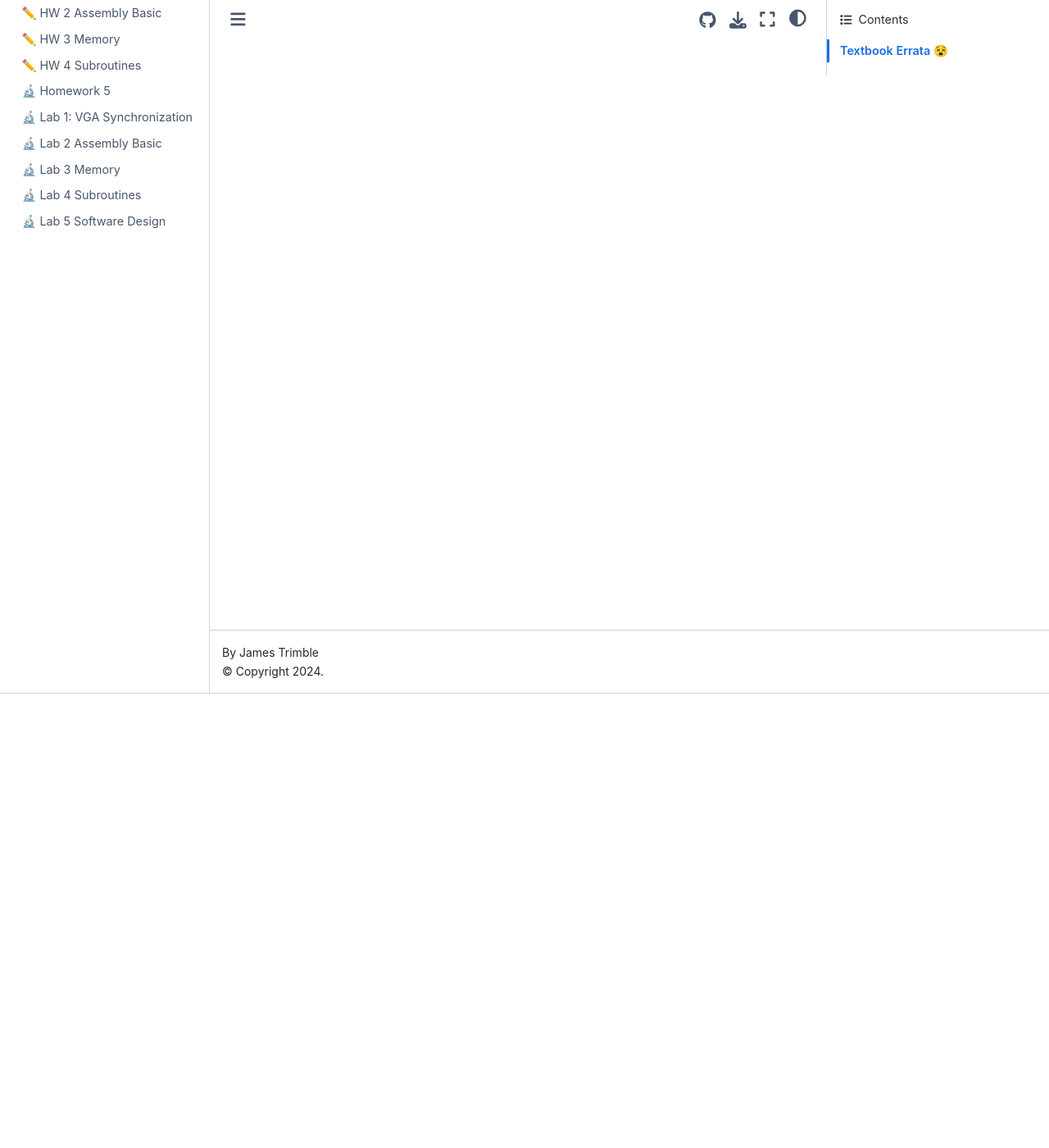
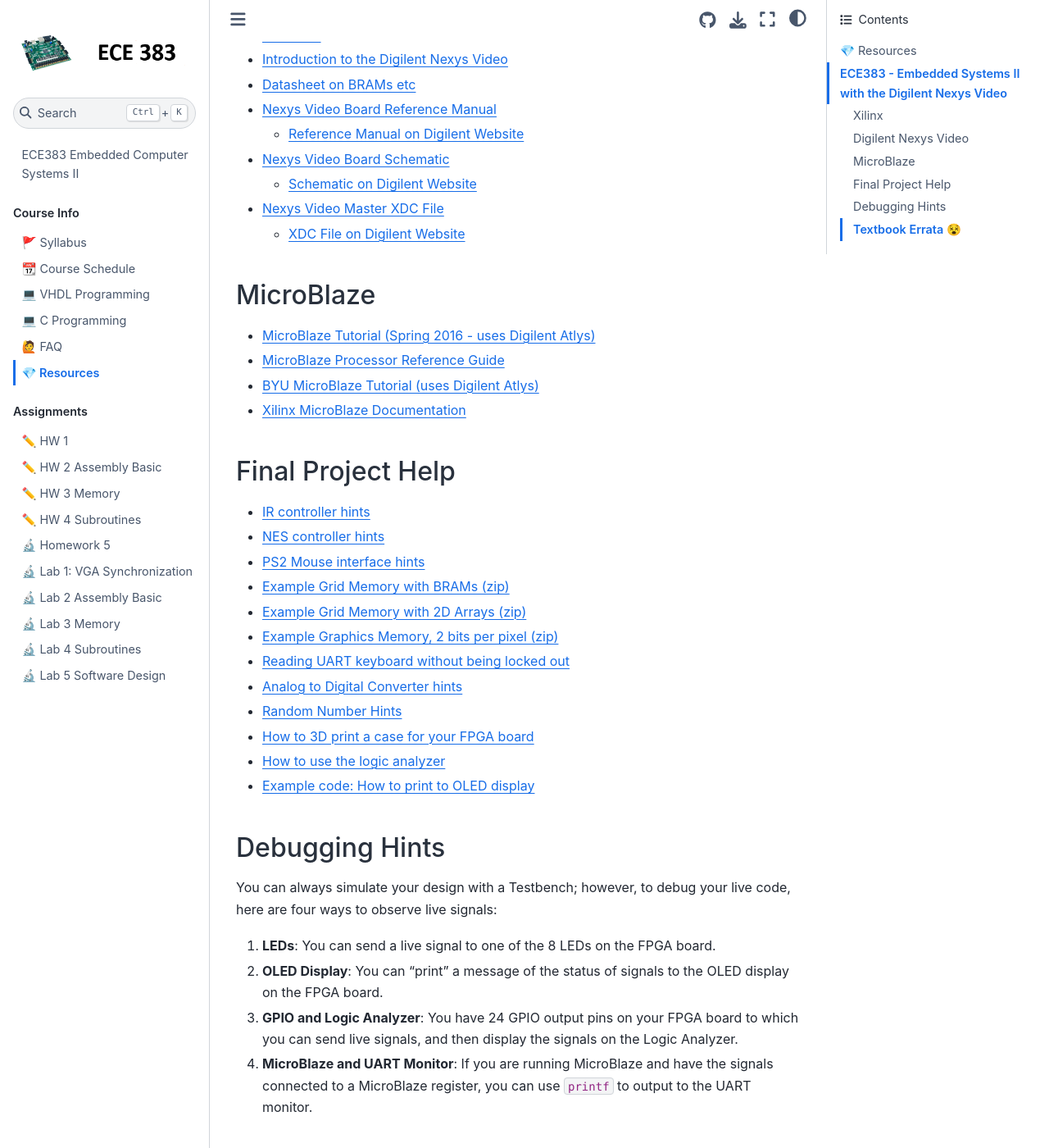
Before and after one commit to USAFA-ECE/ece383, a Jupyter Book: the page built from book/resources.md, in a window 1280 px wide and 1400 px high, scrolled down 554 px. Shown: the whole window at 82% size. Built offline with Jupyter Book 1.0.4 settings and Sphinx 7.4.7 and the Sphinx Book theme 1.1.4, drawn with Linux system fonts in a browser that asks for light colours; pages that are not in the unit, such as notebooks, are missing from menus; some of the changed text lies outside the part shown.

Commit message:
Update resources.md

```diff
--- a/book/resources.md
+++ b/book/resources.md
@@ -1,3 +1,57 @@
 # 💎 Resources
 
+# ECE383 - Embedded Systems II with the Digilent Nexys Video
+
+- [Datasheets](https://georgeyork.github.io/ECE383_web/datasheets.html)
+- [Labs](https://georgeyork.github.io/ECE383_web/lab/labs.html)
+- [Admin](https://georgeyork.github.io/ECE383_web/admin.html)
+
+## Xilinx
+
+- [Xilinx Development Tools Download](https://www.xilinx.com/support/download.html)
+- [Artix-7 XC7A200T-1SBG484C Digikey Page](https://www.digikey.com/en/products/detail/xilinx-inc/XC7A200T-1SBG484C/520-1463-ND)
+
+## Digilent Nexys Video
+
+- [Overview](https://store.digilentinc.com/nexys-video-artix-7-fpga-trainer-board-for-multimedia-applications/)
+- [Introduction to the Digilent Nexys Video](https://reference.digilentinc.com/reference/programmable-logic/nexys-video/start)
+- [Datasheet on BRAMs etc](https://georgeyork.github.io/ECE383_web/datasheets/atlys_sch.pdf)
+- [Nexys Video Board Reference Manual](https://reference.digilentinc.com/reference/programmable-logic/nexys-video/reference-manual)
+  - [Reference Manual on Digilent Website](https://reference.digilentinc.com/reference/programmable-logic/nexys-video/reference-manual)
+- [Nexys Video Board Schematic](https://reference.digilentinc.com/_media/programmable-logic/nexys-video/nexys_video_sch.pdf)
+  - [Schematic on Digilent Website](https://reference.digilentinc.com/reference/programmable-logic/nexys-video/reference-manual)
+- [Nexys Video Master XDC File](https://github.com/Digilent/digilent-xdc/blob/master/Nexys-Video-Master.xdc)
+  - [XDC File on Digilent Website](https://reference.digilentinc.com/reference/programmable-logic/nexys-video/reference-manual)
+
+## MicroBlaze
+
+- [MicroBlaze Tutorial (Spring 2016 - uses Digilent Atlys)](https://georgeyork.github.io/ECE383_web/datasheets/MicroBlaze_Tutorial.docx)
+- [MicroBlaze Processor Reference Guide](https://www.xilinx.com/support/documentation/sw_manuals/xilinx2019_1/ug984-vivado-microblaze-ref.pdf)
+- [BYU MicroBlaze Tutorial (uses Digilent Atlys)](https://ee427plblabs.groups.et.byu.net/mb_tutorial/mb_tutorial.html)
+- [Xilinx MicroBlaze Documentation](https://www.xilinx.com/products/design-tools/microblaze.html)
+
+## Final Project Help
+
+- [IR controller hints](https://georgeyork.github.io/ECE383_web/datasheets/IR_Controller_Hints.pdf)
+- [NES controller hints](https://georgeyork.github.io/ECE383_web/datasheets/NES_Controller_Hints.pdf)
+- [PS2 Mouse interface hints](https://georgeyork.github.io/ECE383_web/datasheets/PS2_Mouse_Interface_Hints.pdf)
+- [Example Grid Memory with BRAMs (zip)](https://georgeyork.github.io/ECE383_web/datasheets/Example_Grid_Memory_with_BRAMs.zip)
+- [Example Grid Memory with 2D Arrays (zip)](https://georgeyork.github.io/ECE383_web/datasheets/Example_Grid_Memory_with_2D_Arrays.zip)
+- [Example Graphics Memory, 2 bits per pixel (zip)](https://georgeyork.github.io/ECE383_web/datasheets/Example_Graphics_Memory_2bpp.zip)
+- [Reading UART keyboard without being locked out](https://georgeyork.github.io/ECE383_web/datasheets/Reading_UART_Keyboard.pdf)
+- [Analog to Digital Converter hints](https://georgeyork.github.io/ECE383_web/datasheets/ADC_Hints.pdf)
+- [Random Number Hints](https://georgeyork.github.io/ECE383_web/datasheets/Random_Number_Hints.pdf)
+- [How to 3D print a case for your FPGA board](https://georgeyork.github.io/ECE383_web/datasheets/3D_Print_FPGA_Case.pdf)
+- [How to use the logic analyzer](https://georgeyork.github.io/ECE383_web/datasheets/Using_Logic_Analyzer.pdf)
+- [Example code: How to print to OLED display](https://georgeyork.github.io/ECE383_web/datasheets/Printing_to_OLED.pdf)
+
+## Debugging Hints
+
+You can always simulate your design with a Testbench; however, to debug your live code, here are four ways to observe live signals:
+
+1. **LEDs**: You can send a live signal to one of the 8 LEDs on the FPGA board.
+2. **OLED Display**: You can "print" a message of the status of signals to the OLED display on the FPGA board.
+3. **GPIO and Logic Analyzer**: You have 24 GPIO output pins on your FPGA board to which you can send live signals, and then display the signals on the Logic Analyzer.
+4. **MicroBlaze and UART Monitor**: If you are running MicroBlaze and have the signals connected to a MicroBlaze register, you can use `printf` to output to the UART monitor.
+
 ## Textbook Errata 😵
```
